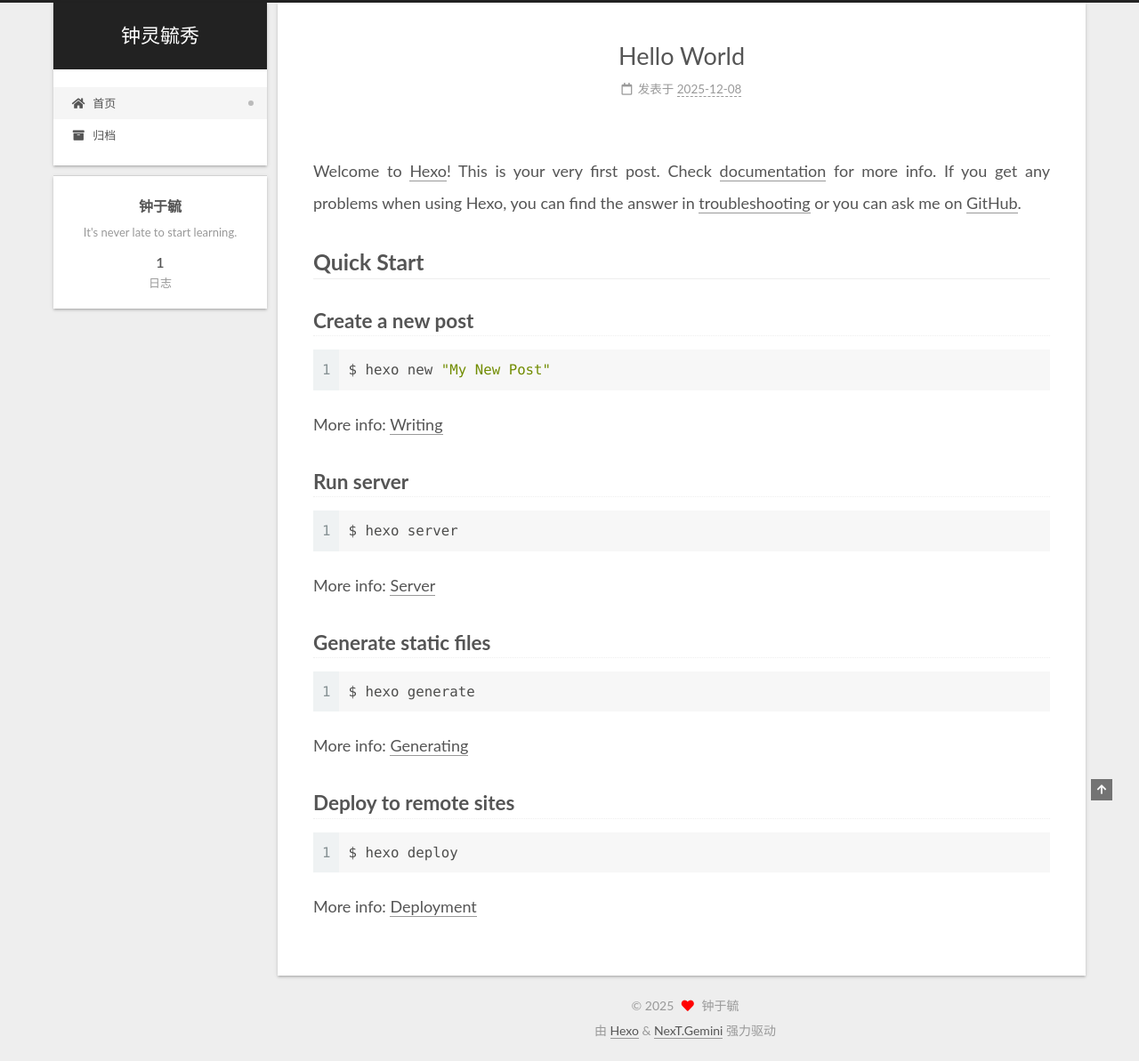
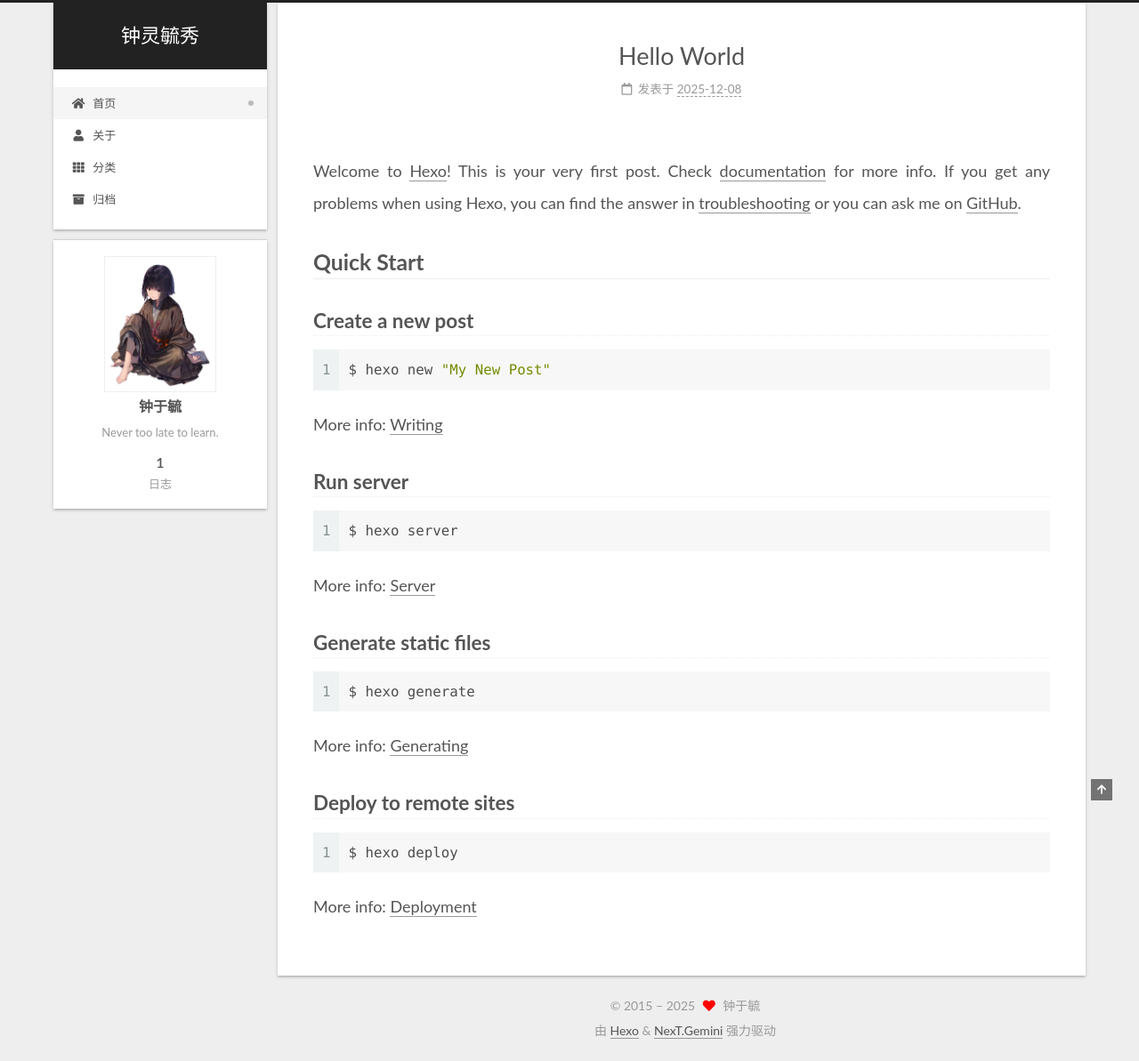
Before and after one commit to VictorSun88/VictorSun88.github.io, a plain HTML site: page index.html in a window 1280 px wide. Shown: the whole page at 89% size. Drawn offline with Linux system fonts and the light colour scheme.

Commit message:
更新博客 YYYY-12-2025年12月9日 01:01:09

```diff
--- a/css/main.css
+++ b/css/main.css
@@ -1168,7 +1168,7 @@ pre .javascript .function {
 }
 .links-of-author a::before,
 .links-of-author span.exturl::before {
-  background: #d18b00;
+  background: #13097d;
   border-radius: 50%;
   content: ' ';
   display: inline-block;
--- a/index.html
+++ b/index.html
@@ -20,12 +20,12 @@
     var CONFIG = {"hostname":"example.com","root":"/","scheme":"Gemini","version":"7.8.0","exturl":false,"sidebar":{"position":"left","display":"post","padding":18,"offset":12,"onmobile":false},"copycode":{"enable":false,"show_result":false,"style":null},"back2top":{"enable":true,"sidebar":false,"scrollpercent":false},"bookmark":{"enable":false,"color":"#222","save":"auto"},"fancybox":false,"mediumzoom":false,"lazyload":false,"pangu":false,"comments":{"style":"tabs","active":null,"storage":true,"lazyload":false,"nav":null},"algolia":{"hits":{"per_page":10},"labels":{"input_placeholder":"Search for Posts","hits_empty":"We didn't find any results for the search: ${query}","hits_stats":"${hits} results found in ${time} ms"}},"localsearch":{"enable":false,"trigger":"auto","top_n_per_article":1,"unescape":false,"preload":false},"motion":{"enable":true,"async":false,"transition":{"post_block":"fadeIn","post_header":"slideDownIn","post_body":"slideDownIn","coll_header":"slideLeftIn","sidebar":"slideUpIn"}}};
   </script>
 
-  <meta name="description" content="It&#39;s never late to start learning.">
+  <meta name="description" content="Never too late to learn.">
 <meta property="og:type" content="website">
 <meta property="og:title" content="钟灵毓秀">
 <meta property="og:url" content="http://example.com/index.html">
 <meta property="og:site_name" content="钟灵毓秀">
-<meta property="og:description" content="It&#39;s never late to start learning.">
+<meta property="og:description" content="Never too late to learn.">
 <meta property="og:locale" content="zh_CN">
 <meta property="article:author" content="钟于毓">
 <meta name="twitter:card" content="summary">
@@ -115,6 +115,16 @@
     <a href="/" rel="section"><i class="fa fa-home fa-fw"></i>首页</a>
 
   </li>
+        <li class="menu-item menu-item-about">
+
+    <a href="/about/" rel="section"><i class="fa fa-user fa-fw"></i>关于</a>
+
+  </li>
+        <li class="menu-item menu-item-categories">
+
+    <a href="/categories/" rel="section"><i class="fa fa-th fa-fw"></i>分类</a>
+
+  </li>
         <li class="menu-item menu-item-archives">
 
     <a href="/archives/" rel="section"><i class="fa fa-archive fa-fw"></i>归档</a>
@@ -150,9 +160,9 @@
     <link itemprop="mainEntityOfPage" href="http://example.com/2025/12/08/hello-world/">
 
     <span hidden itemprop="author" itemscope itemtype="http://schema.org/Person">
-      <meta itemprop="image" content="/images/avatar.gif">
+      <meta itemprop="image" content="/images/avatar.jpg">
       <meta itemprop="name" content="钟于毓">
-      <meta itemprop="description" content="It's never late to start learning.">
+      <meta itemprop="description" content="Never too late to learn.">
     </span>
 
     <span hidden itemprop="publisher" itemscope itemtype="http://schema.org/Organization">
@@ -271,8 +281,10 @@
 
       <div class="site-overview-wrap sidebar-panel">
         <div class="site-author motion-element" itemprop="author" itemscope itemtype="http://schema.org/Person">
+    <img class="site-author-image" itemprop="image" alt="钟于毓"
+      src="/images/avatar.jpg">
   <p class="site-author-name" itemprop="name">钟于毓</p>
-  <div class="site-description" itemprop="description">It's never late to start learning.</div>
+  <div class="site-description" itemprop="description">Never too late to learn.</div>
 </div>
 <div class="site-state-wrap motion-element">
   <nav class="site-state">
@@ -306,7 +318,7 @@
 
 <div class="copyright">
 
-  &copy;
+  &copy; 2015 –
   <span itemprop="copyrightYear">2025</span>
   <span class="with-love">
     <i class="fa fa-heart"></i>
```
Also changed, not shown: 2025/12/08/hello-world/index.html (+16 -4 lines), archives/2025/12/index.html (+16 -4 lines), archives/2025/index.html (+16 -4 lines), archives/index.html (+16 -4 lines), images/avatar.jpg (added).
